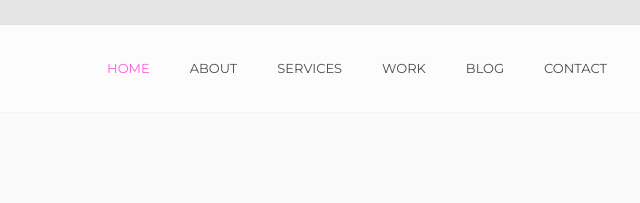
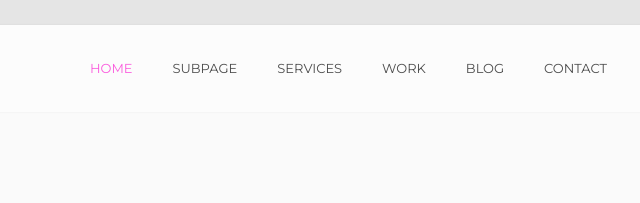
Before and after one commit to AngiPangi33/AngiPangi33.github.io, a plain HTML site: page index.html in a window 1280 px wide. Shown: the part 775-978 px from the top of the page, 568-1208 px from the left. Drawn offline with Linux system fonts and the light colour scheme; some packages are replaced by stand-ins of ours; no server answers; files whose address does not match are found by name.

Commit message:
Adding content

```diff
--- a/index.html
+++ b/index.html
@@ -58,7 +58,7 @@
 	      <div class="collapse navbar-collapse" id="ftco-nav">
 	        <ul class="navbar-nav ml-auto">
 	          <li class="nav-item active"><a href="index.html" class="nav-link">Home</a></li>
-	          <li class="nav-item"><a href="about.html" class="nav-link">About</a></li>
+	          <li class="nav-item"><a href="subpage.html" class="nav-link">SubPage</a></li>
 	          <li class="nav-item"><a href="services.html" class="nav-link">Services</a></li>
 	          <li class="nav-item"><a href="work.html" class="nav-link">Work</a></li>
 	          <li class="nav-item"><a href="blog.html" class="nav-link">Blog</a></li>
```
